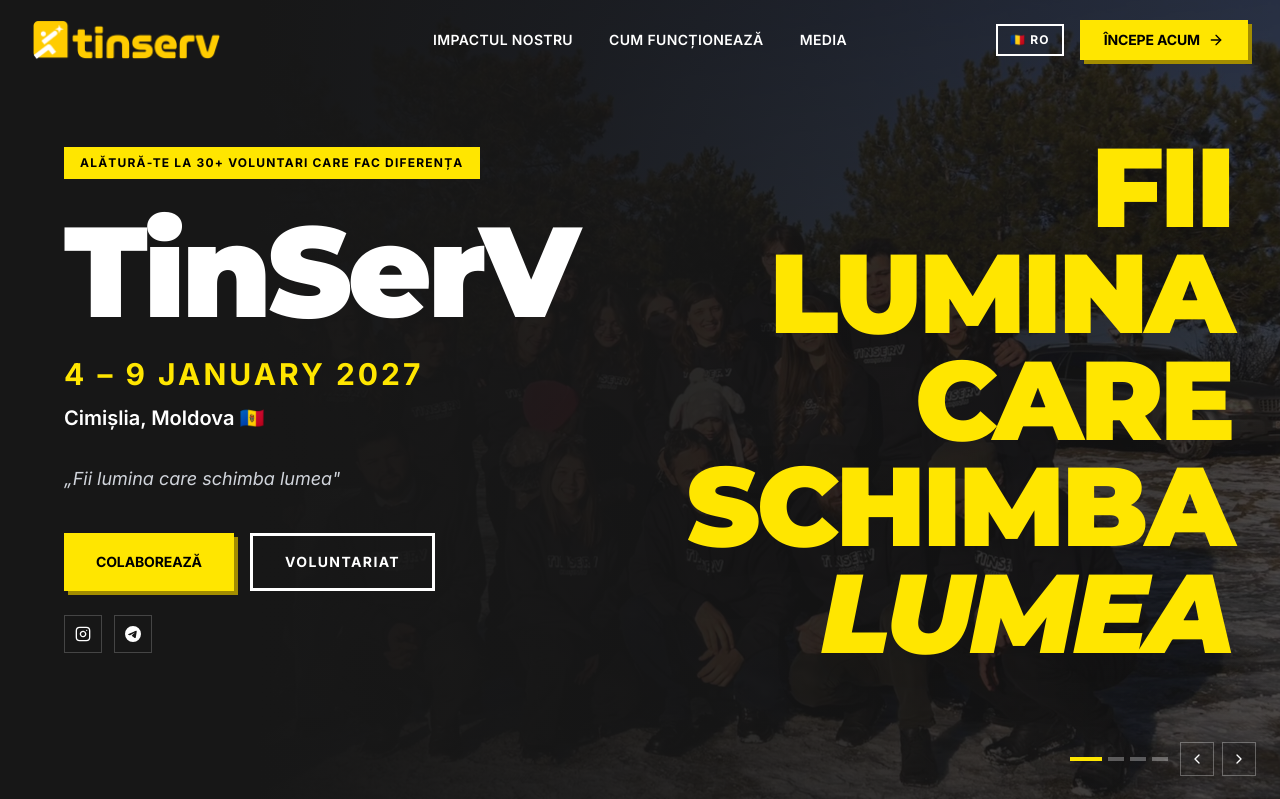
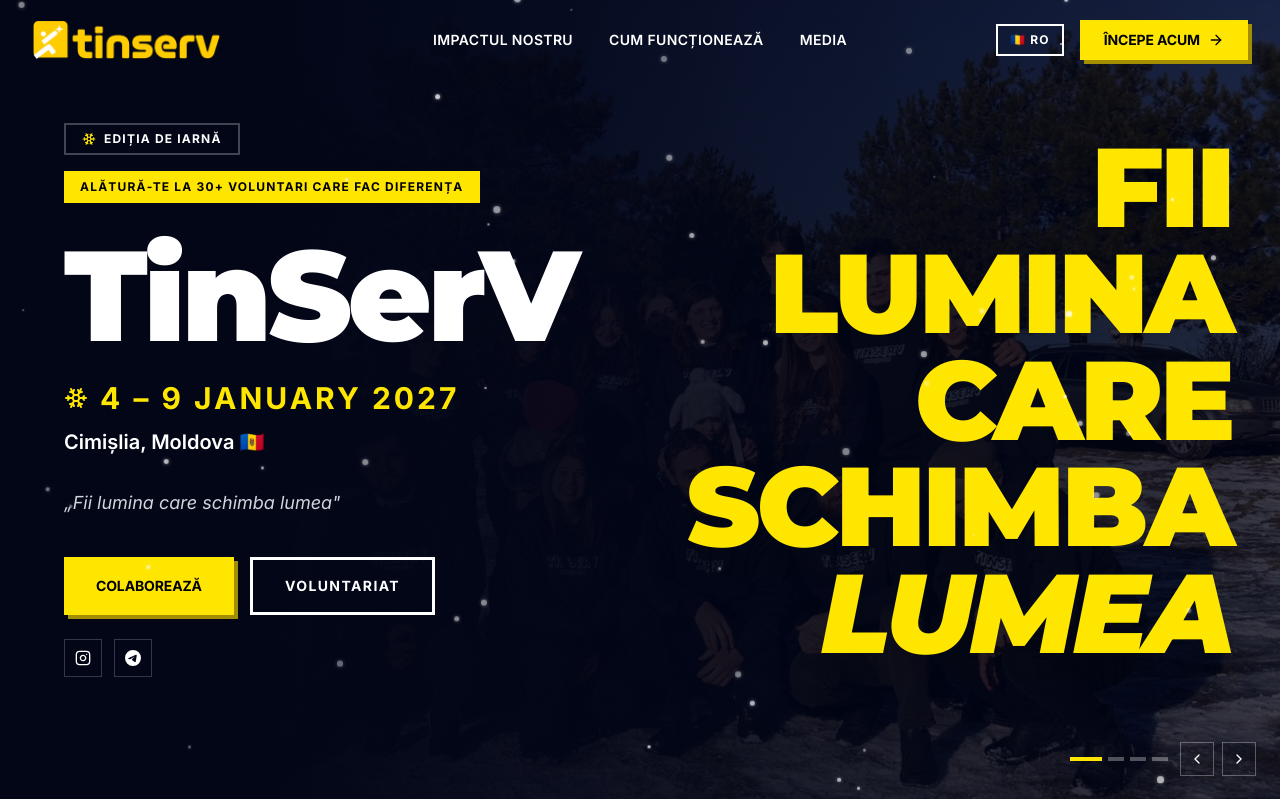
Before and after one commit to iliev-blnk/tinserv, a React (Vite) app: page / in a window 1280 px wide. Shown: the top 799 px of the page. Built offline with nearby package versions, Linux system fonts and the light colour scheme.

Commit message:
add winter theme: snowfall, cold deep-slate palette, winter edition badge

```diff
--- a/src/App.tsx
+++ b/src/App.tsx
@@ -6,6 +6,7 @@
 import Footer from './components/Footer';
 import Registration from './pages/Registration';
 import Admin from './pages/Admin';
+import Snowfall from './components/Snowfall';
 import { LanguageProvider } from './contexts/LanguageContext';
 
 function MainLayout() {
@@ -24,7 +25,8 @@
   return (
     <Router>
       <LanguageProvider>
-        <div className="min-h-screen bg-[#171717]">
+        <div className="min-h-screen bg-[#020617]">
+          <Snowfall />
           <Routes>
             <Route path="/" element={<MainLayout />} />
             <Route path="/registration" element={<Registration />} />
--- a/src/components/Footer.tsx
+++ b/src/components/Footer.tsx
@@ -5,7 +5,7 @@
     const { t } = useLanguage();
 
     return (
-        <footer className="bg-[#171717] border-t border-white/[0.06] text-gray-300">
+        <footer className="bg-[#020617] border-t border-white/[0.06] text-gray-300">
             {/* Main Footer */}
             <div className="max-w-7xl mx-auto px-4 sm:px-6 py-10 sm:py-16">
                 <div className="grid grid-cols-1 md:grid-cols-[auto_auto] gap-8 md:gap-12 items-center justify-center mb-20">
--- a/src/components/Hero.tsx
+++ b/src/components/Hero.tsx
@@ -1,5 +1,5 @@
 import { useState, useEffect } from 'react';
-import { ChevronLeft, ChevronRight, Instagram, MapPin } from 'lucide-react';
+import { ChevronLeft, ChevronRight, Instagram, MapPin, Snowflake } from 'lucide-react';
 import { Link } from 'react-router-dom';
 import { useLanguage } from '../contexts/LanguageContext';
 
@@ -68,14 +68,21 @@
       ))}
 
       {/* Mobile: semi-transparent overlay. Desktop: gradient left→transparent */}
-      <div className="absolute inset-0 bg-[#171717]/75 lg:bg-none" />
-      <div className="absolute inset-0 hidden lg:block bg-gradient-to-r from-[#171717] from-20% via-[#171717]/75 via-45% to-transparent" />
+      <div className="absolute inset-0 bg-[#020617]/75 lg:bg-none" />
+      <div className="absolute inset-0 hidden lg:block bg-gradient-to-r from-[#020617] from-20% via-[#020617]/75 via-45% to-transparent" />
 
       {/* Content grid */}
       <div className="relative z-10 flex-1 grid lg:grid-cols-[48%_52%] min-h-screen">
 
         {/* Left — content */}
         <div className="flex flex-col justify-center px-8 sm:px-12 lg:px-16 pt-24 pb-12 lg:py-0">
+          <div className="flex flex-wrap items-center gap-2 mb-4 self-start animate-fade-in-up">
+            <span className="inline-flex items-center gap-2 border-2 border-white/25 text-white px-4 py-1.5 font-black text-xs uppercase tracking-widest backdrop-blur-sm">
+              <Snowflake className="w-3.5 h-3.5 text-brand-500" />
+              {t.hero.winterEdition}
+            </span>
+          </div>
+
           <div className="flex flex-wrap items-center gap-2 bg-brand-500 text-black px-4 py-2 mb-8 self-start max-w-full animate-fade-in-up">
             <span className="font-black text-xs uppercase tracking-widest">{t.hero.badge}</span>
           </div>
@@ -84,7 +91,8 @@
             TinSerV
           </h1>
 
-          <p className="font-black text-lg sm:text-2xl lg:text-3xl text-brand-500 uppercase tracking-wide lg:tracking-widest mb-3 animate-fade-in-up" style={{ animationDelay: '150ms' }}>
+          <p className="flex items-center gap-3 font-black text-lg sm:text-2xl lg:text-3xl text-brand-500 uppercase tracking-wide lg:tracking-widest mb-3 animate-fade-in-up" style={{ animationDelay: '150ms' }}>
+            <Snowflake className="w-5 h-5 lg:w-6 lg:h-6 flex-shrink-0" />
             4 – 9 January 2027
           </p>
 
--- a/src/components/Navbar.tsx
+++ b/src/components/Navbar.tsx
@@ -29,8 +29,8 @@
   return (
     <nav
       className={`fixed w-full z-50 transition-all duration-300 ${isScrolled
-        ? 'bg-[#171717] shadow-[0_4px_0_0_#ffe600]'
-        : 'bg-[#171717] lg:bg-transparent'
+        ? 'bg-[#020617] shadow-[0_4px_0_0_#ffe600]'
+        : 'bg-[#020617] lg:bg-transparent'
         }`}
     >
       <div className="max-w-7xl mx-auto px-4 sm:px-6 lg:px-8">
@@ -102,7 +102,7 @@
 
       {/* Mobile Menu */}
       {isOpen && (
-        <div className="lg:hidden bg-[#171717] border-t-4 border-brand-500 animate-slide-down">
+        <div className="lg:hidden bg-[#020617] border-t-4 border-brand-500 animate-slide-down">
           <div className="px-4 py-6 space-y-1">
             {navLinks.map((link) => (
               <a
--- /dev/null
+++ b/src/components/Snowfall.tsx
@@ -0,0 +1,41 @@
+import { useMemo } from 'react';
+
+// Ambient winter snowfall — a fixed, non-interactive overlay of drifting flakes.
+// Sits above page content (z-40) but below the navbar and modals (z-50), and
+// disables itself for users who prefer reduced motion (handled in index.css).
+const FLAKE_COUNT = 55;
+
+export default function Snowfall() {
+  const flakes = useMemo(
+    () =>
+      Array.from({ length: FLAKE_COUNT }, () => ({
+        left: Math.random() * 100,
+        size: 2 + Math.random() * 5,
+        duration: 8 + Math.random() * 14,
+        delay: -Math.random() * 22,
+        drift: (Math.random() * 2 - 1) * 50,
+        opacity: 0.3 + Math.random() * 0.5,
+      })),
+    []
+  );
+
+  return (
+    <div className="snowfall" aria-hidden="true">
+      {flakes.map((f, i) => (
+        <span
+          key={i}
+          className="snowflake"
+          style={{
+            left: `${f.left}%`,
+            width: `${f.size}px`,
+            height: `${f.size}px`,
+            opacity: f.opacity,
+            animationDuration: `${f.duration}s`,
+            animationDelay: `${f.delay}s`,
+            ['--drift' as string]: `${f.drift}px`,
+          }}
+        />
+      ))}
+    </div>
+  );
+}
--- a/src/components/VideoShowcase.tsx
+++ b/src/components/VideoShowcase.tsx
@@ -18,7 +18,7 @@
     ];
 
     return (
-        <section id="media" className="py-24 bg-[#171717] border-t border-white/[0.06] overflow-hidden">
+        <section id="media" className="py-24 bg-[#020617] border-t border-white/[0.06] overflow-hidden">
             <div className="max-w-7xl mx-auto px-6">
                 <div className="text-center mb-16 px-4">
                     <div className="inline-flex items-center gap-3 px-4 py-2 bg-brand-500 mb-6 animate-fade-in-up">
--- a/src/index.css
+++ b/src/index.css
@@ -55,7 +55,7 @@
   font-family: var(--font-family-sans);
   -webkit-font-smoothing: antialiased;
   -moz-osx-font-smoothing: grayscale;
-  background-color: #171717; /* matches hero/footer dark, prevents white flash on overscroll */
+  background-color: #020617; /* cold deep-slate winter base, prevents white flash on overscroll */
   overscroll-behavior: none;
 }
 
@@ -280,13 +280,57 @@
 }
 
 ::-webkit-scrollbar-track {
-  background: #171717;
+  background: #020617;
 }
 
 ::-webkit-scrollbar-thumb {
   background: rgba(148, 163, 184, 0.3);
   border-radius: 10px;
-  border: 2px solid #171717;
+  border: 2px solid #020617;
+}
+
+/* ── Winter snowfall overlay ──────────────────────────────── */
+.snowfall {
+  position: fixed;
+  inset: 0;
+  pointer-events: none;
+  overflow: hidden;
+  z-index: 40;
+}
+
+.snowflake {
+  position: absolute;
+  top: -6vh;
+  border-radius: 50%;
+  background: #ffffff;
+  box-shadow: 0 0 4px rgba(255, 255, 255, 0.6);
+  animation-name: snow-fall;
+  animation-timing-function: linear;
+  animation-iteration-count: infinite;
+  will-change: transform;
+}
+
+@keyframes snow-fall {
+  0% {
+    transform: translate3d(0, -6vh, 0);
+  }
+
+  100% {
+    transform: translate3d(var(--drift, 0), 106vh, 0);
+  }
+}
+
+/* Frosted-glass panel — cold, translucent surface for winter sections */
+.frost-panel {
+  background: rgba(226, 232, 240, 0.06);
+  backdrop-filter: blur(6px);
+  border: 1px solid rgba(226, 232, 240, 0.12);
+}
+
+@media (prefers-reduced-motion: reduce) {
+  .snowfall {
+    display: none;
+  }
 }
 
 ::-webkit-scrollbar-thumb:hover {
--- a/src/pages/Registration.tsx
+++ b/src/pages/Registration.tsx
@@ -90,10 +90,10 @@
   );
 
   return (
-    <div className="min-h-screen bg-[#171717] flex flex-col lg:flex-row">
+    <div className="min-h-screen bg-[#020617] flex flex-col lg:flex-row">
 
       {/* ── MOBILE TOPBAR (hidden on desktop) ── */}
-      <div className="lg:hidden bg-[#171717] border-b border-white/10 px-5 py-4 flex items-center justify-between">
+      <div className="lg:hidden bg-[#020617] border-b border-white/10 px-5 py-4 flex items-center justify-between">
         <Link
           to="/"
           className="inline-flex items-center gap-2 text-gray-500 hover:text-brand-500 transition-colors text-sm font-medium group"
@@ -111,7 +111,7 @@
       </div>
 
       {/* ── LEFT PANEL (desktop only) ── */}
-      <div className="hidden lg:flex lg:w-5/12 bg-[#171717] lg:min-h-screen lg:sticky lg:top-0 flex-col">
+      <div className="hidden lg:flex lg:w-5/12 bg-[#020617] lg:min-h-screen lg:sticky lg:top-0 flex-col">
         <div className="flex flex-col flex-1 px-12 py-12 max-w-lg mx-auto w-full">
 
           {/* Back + lang switcher */}
@@ -163,7 +163,7 @@
       </div>
 
       {/* ── FORM PANEL ── */}
-      <div className="flex-1 lg:w-7/12 bg-[#1e1e1e] flex items-center justify-center px-6 py-10 lg:py-16 lg:px-16">
+      <div className="flex-1 lg:w-7/12 bg-[#0b1220] flex items-center justify-center px-6 py-10 lg:py-16 lg:px-16">
         <div className="w-full max-w-lg">
 
           {!isSubmitted ? (
--- a/src/translations.ts
+++ b/src/translations.ts
@@ -14,7 +14,8 @@
             headline3: '',
             ctaPrimary: 'Colaborează',
             ctaSecondary: 'Voluntariat',
-            badge: 'Alătură-te la 30+ voluntari care fac diferența'
+            badge: 'Alătură-te la 30+ voluntari care fac diferența',
+            winterEdition: 'Ediția de Iarnă'
         },
         opportunities: {
             title: 'Găsește-ți Pasiunea',
@@ -154,7 +155,8 @@
             headline3: '',
             ctaPrimary: 'Сотрудничать',
             ctaSecondary: 'Волонтёрство',
-            badge: 'Присоединяйтесь к 30+ волонтёрам, которые меняют мир'
+            badge: 'Присоединяйтесь к 30+ волонтёрам, которые меняют мир',
+            winterEdition: 'Зимняя Смена'
         },
         opportunities: {
             title: 'Найди свою страсть',
```
